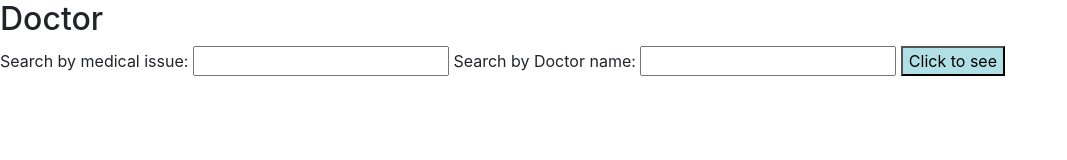
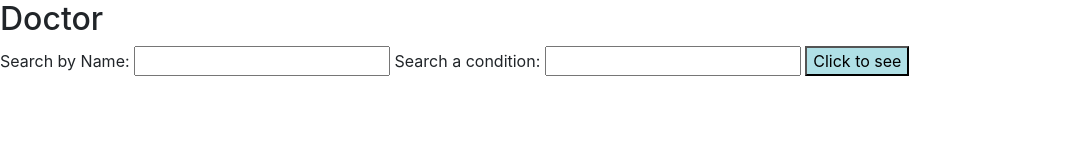
Before and after one commit to bpalowski/Look_Up_The_Doc, a website built with webpack: page src/index.html in a window 1280 px wide. Shown: the whole page, without its empty margins (0-1067 px from the left). Built offline with nearby package versions, Linux system fonts and the light colour scheme.

Commit message:
Update HTML

```diff
--- a/src/index.html
+++ b/src/index.html
@@ -5,10 +5,10 @@
     </head>
     <body>
         <h2>Doctor</h2>
-        <label for="issue">Search by medical issue:</label>
+        <label for="issue">Search by Name:</label>
         <input id="issue" type="text" >
 
-        <label for="condition">Search by Doctor name:</label>
+        <label for="condition">Search a condition:</label>
         <input  id="condition" type="text" >
 
         <button class="click" id="findDoc">Click to see</button>
```
